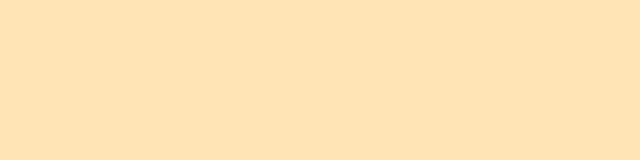
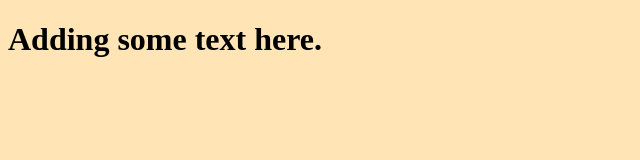
Before and after one commit to blackcl3/github-practice, a plain HTML site: page index.html in a window 1280 px wide. Shown: the whole page, without its empty margins (0-640 px from the left). Drawn offline with Linux system fonts and the light colour scheme.

Commit message:
Added text to index.html

```diff
--- a/index.html
+++ b/index.html
@@ -8,7 +8,7 @@
   <link rel="stylesheet" href="main.css">
 </head>
 <body>
-
+  <h1>Adding some text here.</h1>
 <script src="main.js"></script>
 </body>
 </html>
```
